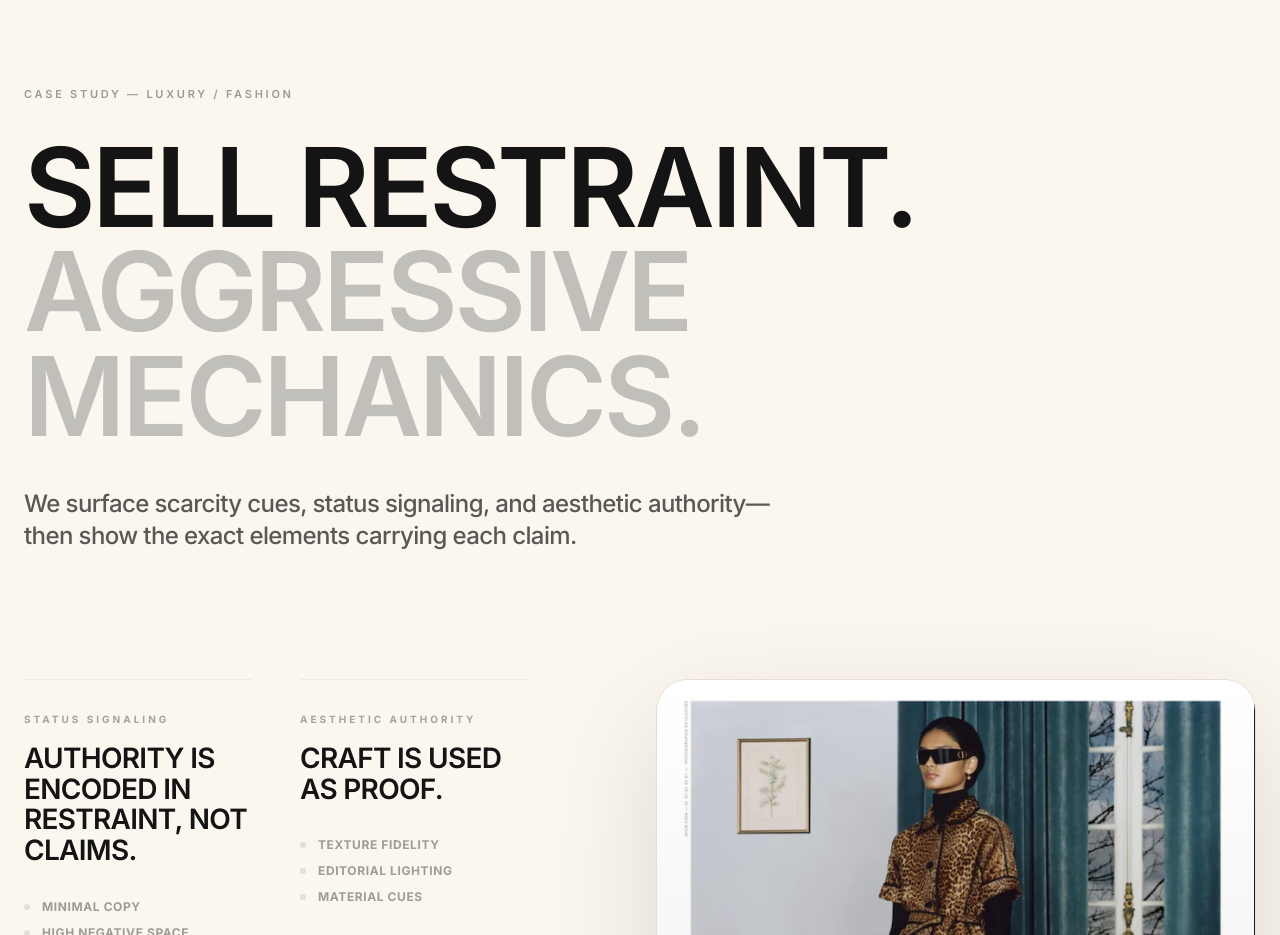
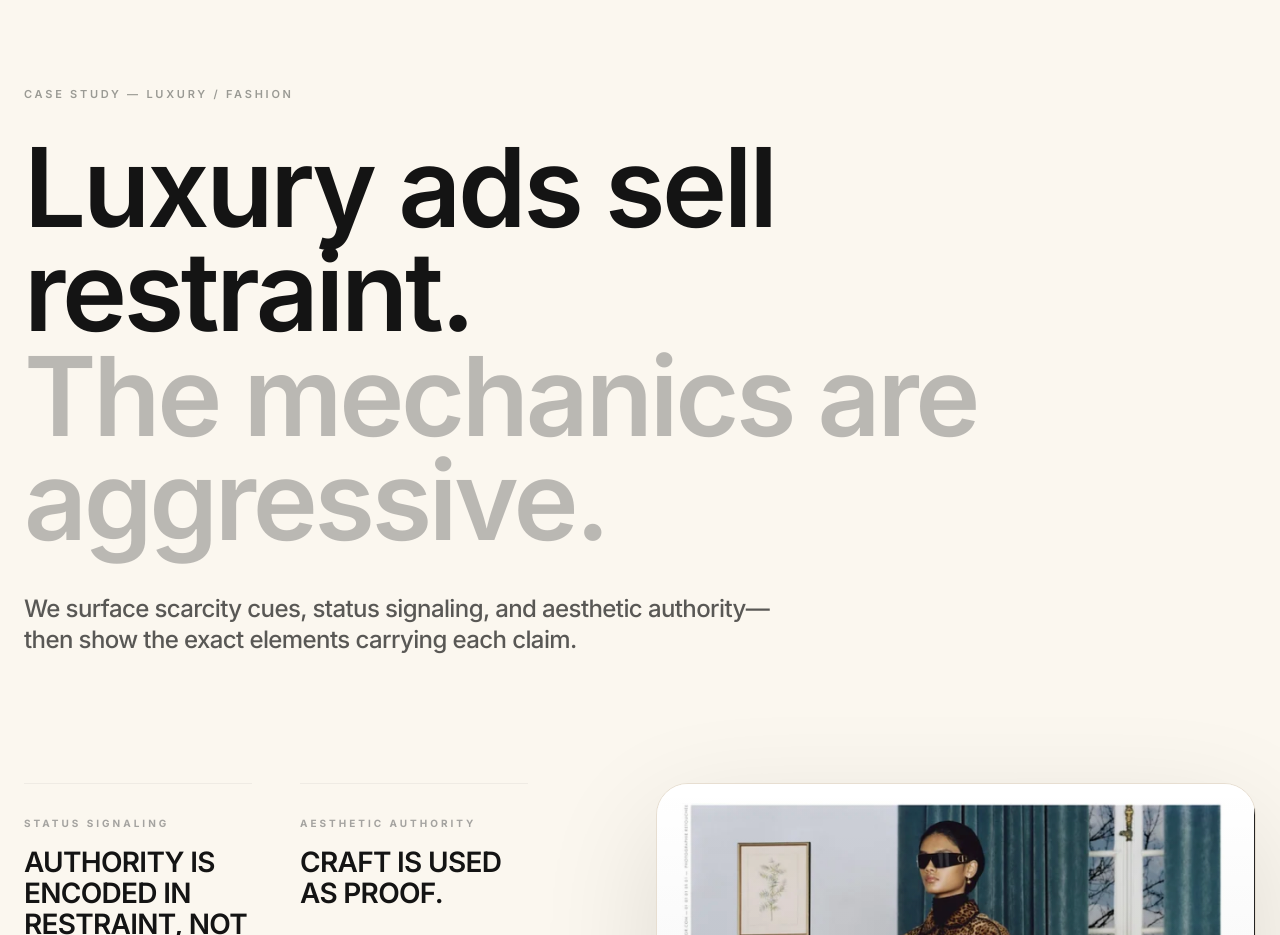
Before and after one commit to popvisly/visual-decompiler, a Next.js app: page / in a window 1280 px wide. Shown: the part 2120-3055 px from the top of the page. Built offline with nearby package versions, Linux system fonts and the light colour scheme; no server answers.

Commit message:
fix(home): use case study title prop

```diff
--- a/src/components/marketing/CaseStudyFashion.tsx
+++ b/src/components/marketing/CaseStudyFashion.tsx
@@ -20,9 +20,22 @@ export default function CaseStudyFashion({ id, label, title, body, stageImage, c
                     <p className="text-luxury-label mb-8">
                         {label}
                     </p>
-                    <h2 className="text-[10vw] md:text-[84px] lg:text-[110px] font-semibold leading-[0.95] tracking-luxury uppercase mb-10">
-                        Sell restraint.<br />
-                        <span className="text-[#6B6B6B]/40">Aggressive mechanics.</span>
+                    <h2 className="text-[10vw] md:text-[84px] lg:text-[110px] font-semibold leading-[0.95] tracking-[-0.03em] mb-10">
+                        {(() => {
+                            // Prefer a two-beat editorial break if the title contains two sentences.
+                            const parts = title.split(/\.\s+/);
+                            if (parts.length >= 2) {
+                                const first = parts[0] + '.';
+                                const rest = parts.slice(1).join('. ');
+                                return (
+                                    <>
+                                        {first}<br />
+                                        <span className="text-[#6B6B6B]/45">{rest}</span>
+                                    </>
+                                );
+                            }
+                            return title;
+                        })()}
                     </h2>
                     <p className="text-[19px] md:text-[24px] text-[#141414]/70 leading-[1.3] max-w-3xl font-medium tracking-tight">
                         {body}
```
